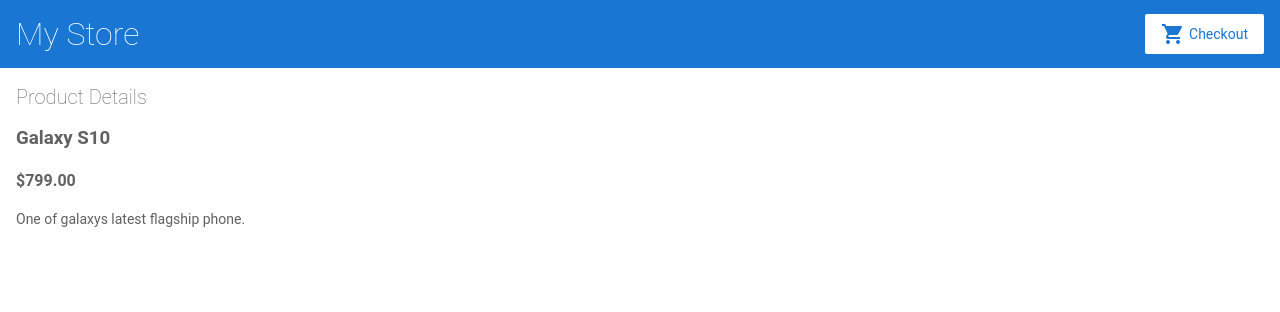
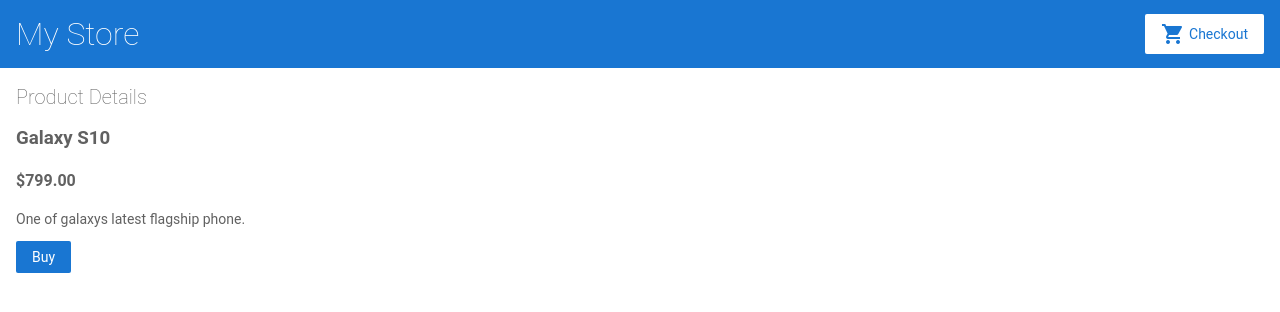
Before and after one commit to dshafique/Angular-myPhoneStore, an Angular app: page /products/0 in a window 1280 px wide. Shown: the top 312 px of the page. Built offline with nearby package versions, Linux system fonts and the light colour scheme.

Commit message:
added a buy button which adds to the cart

```diff
--- a/src/app/app.module.ts
+++ b/src/app/app.module.ts
@@ -8,6 +8,7 @@
 import { ProductListComponent } from './product-list/product-list.component';
 import { ProductAlertsComponent } from './product-alerts/product-alerts.component';
 import { ProductDetailsComponent } from './product-details/product-details.component';
+import { CartService } from './cart.service';
 
 @NgModule({
   imports: [
@@ -25,7 +26,8 @@
     ProductAlertsComponent,
     ProductDetailsComponent
   ],
-  bootstrap: [ AppComponent ]
+  bootstrap: [ AppComponent ],
+  providers: [CartService]
 })
 export class AppModule { }
 
--- /dev/null
+++ b/src/app/cart.service.ts
@@ -0,0 +1,22 @@
+import { Injectable } from '@angular/core';
+
+@Injectable({
+  providedIn: 'root'
+})
+export class CartService {
+
+  items = [];
+
+ addToCart(phone) {
+    this.items.push(phone);
+  }
+
+  getItems() {
+    return this.items;
+  }
+
+  clearCart(){
+    this.items = [];
+    return this.items;
+  }
+}
--- a/src/app/product-details/product-details.component.html
+++ b/src/app/product-details/product-details.component.html
@@ -5,4 +5,6 @@
   <h4>{{ phone.price | currency }}</h4>
   <p>{{ phone.description }}</p>
 
+   <button (click)="addToCart(phone)">Buy</button>
+
 </div>
--- a/src/app/product-details/product-details.component.ts
+++ b/src/app/product-details/product-details.component.ts
@@ -2,6 +2,7 @@
 import { ActivatedRoute } from '@angular/router';
 
 import { Phones } from '../products';
+import { CartService } from '../cart.service';
 
 @Component({
   selector: 'app-product-details',
@@ -13,7 +14,13 @@
 
   constructor(
     private route: ActivatedRoute,
+    private cartService: CartService
   ) { }
+
+  addToCart(phone){
+  window.alert('your prodcut was added to the cart!');
+  this.cartService.addToCart(Phones);
+}
 
   ngOnInit() {
     this.route.paramMap.subscribe(params => {
```
